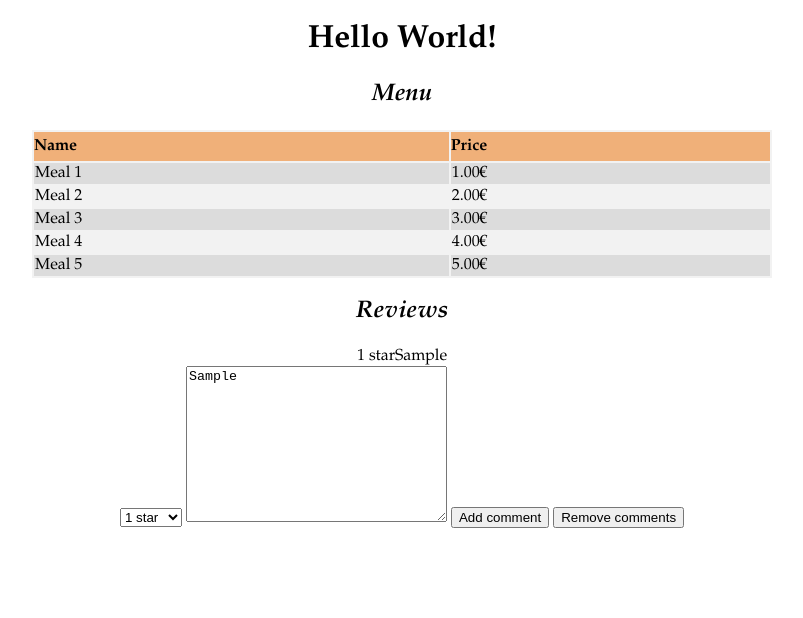
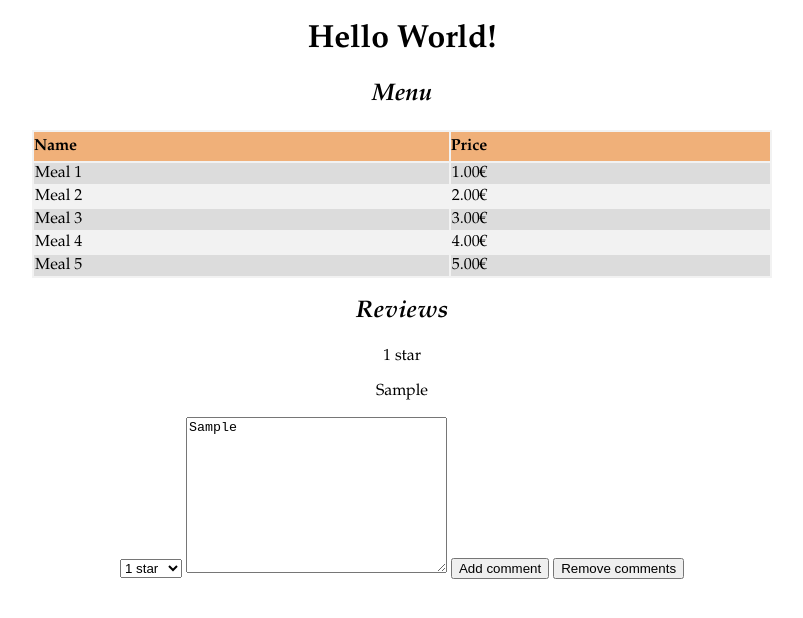
Before and after one commit to TaneliM/WebApplications_week2, a website built with Parcel: page index.html in a window 1280 px wide. Both pictures are taken after typing "Sample" into the empty fields and a click on the button "Add comment". Shown: the whole page, without its empty margins (238-1041 px from the left). Built offline with nearby package versions, Linux system fonts and the light colour scheme.

Commit message:
changed rating system

```diff
--- a/index.html
+++ b/index.html
@@ -41,12 +41,7 @@
 
       <h2 class="header">Reviews</h2>
       <ul id="comments-list"></ul>
-      <div id="comments">
-        <div class="comment">
-          <p class="comment-rating"></p>
-          <p class="comment-text"></p>
-        </div>
-      </div>
+      <div id="comments"></div>
 
       <select name="rating" id="rating-select">
         <option value="1">1 star</option>
--- a/src/index.js
+++ b/src/index.js
@@ -16,26 +16,24 @@ function initializeCode() {
     var comments = document.getElementById("comments");
     var comment = document.createElement("div");
     comment.className = "comment";
-
     var rating = document.createElement("p");
     rating.className = "comment-rating";
     var commenttext = document.createElement("p");
     commenttext.className = "comment-text";
 
-    comment.appendChild(
+    comment.appendChild(rating);
+    comment.appendChild(commenttext);
+
     rating.appendChild(
       document.createTextNode(
         document.getElementById("rating-select").options[
           document.getElementById("rating-select").selectedIndex
         ].text
       )
-      )
     );
 
-    comment.appendChild(
     commenttext.appendChild(
       document.createTextNode(document.getElementById("new-comment").value)
-      )
     );
     comments.appendChild(comment);
   });
```
Lines whose indentation alone changed are shown as unchanged.
